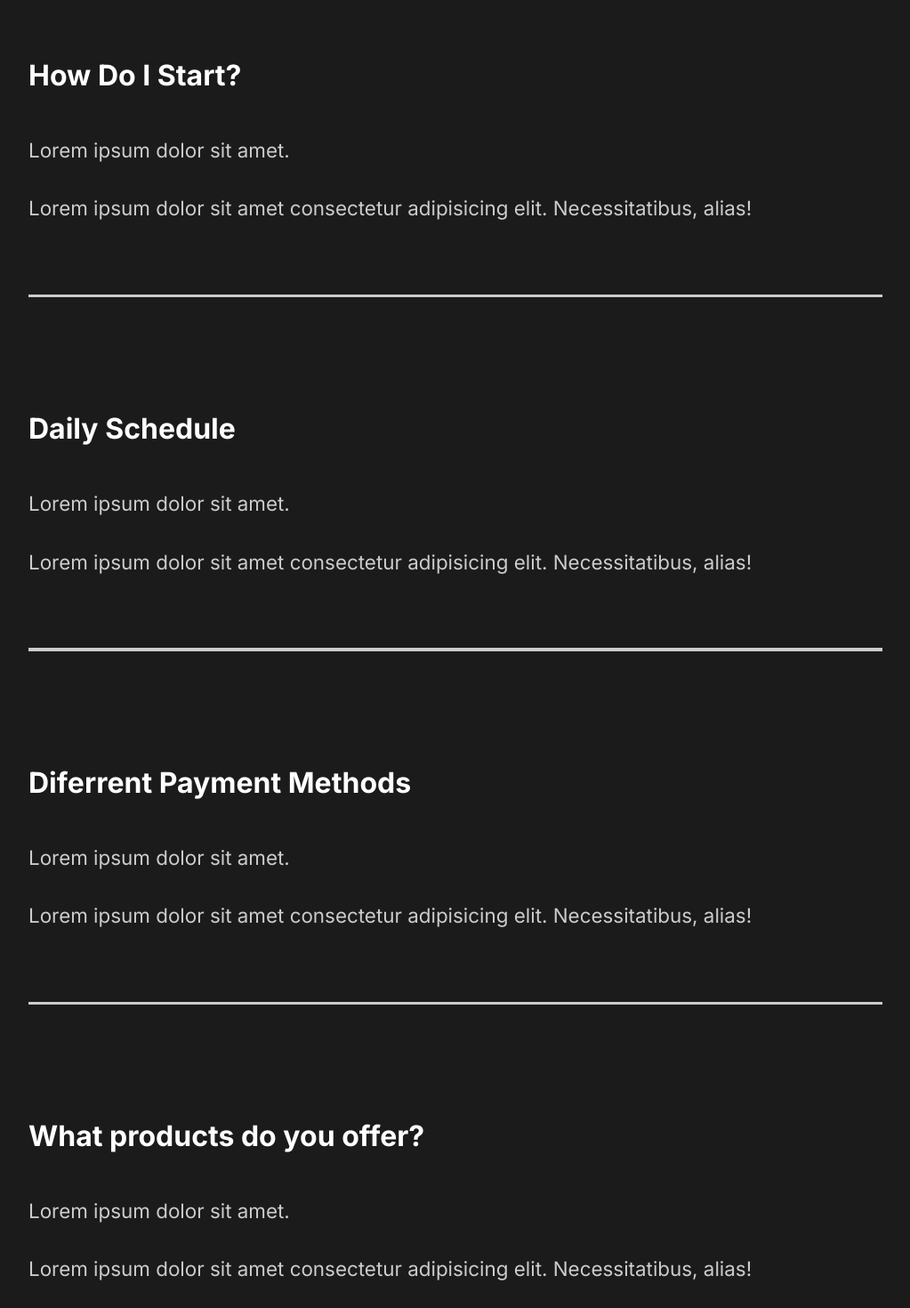
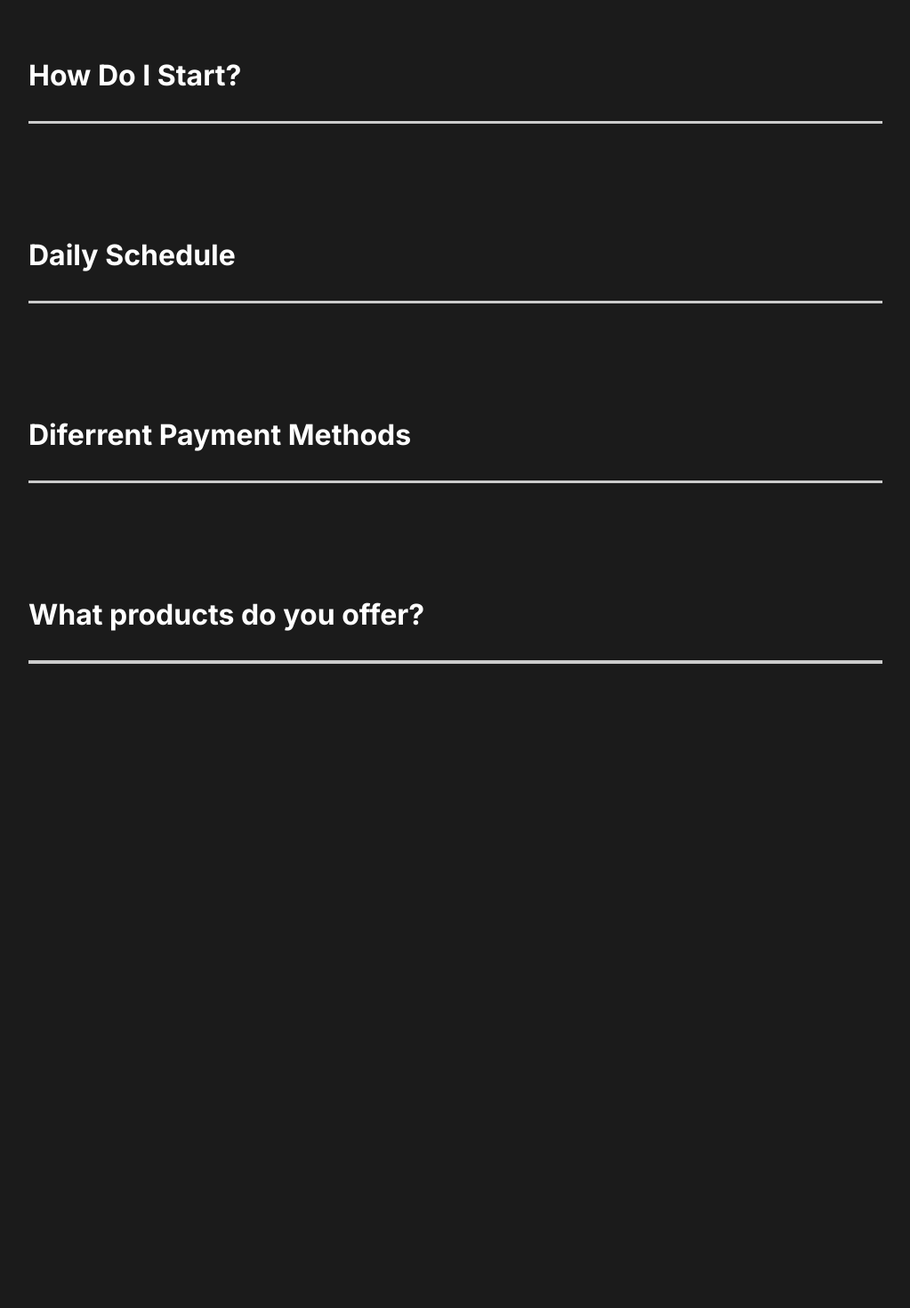
Before and after one commit to mapper895/the-creative-react-course-capture, a React (Create React App) app: page / in a window 1280 px wide. Shown: the part 2400-3870 px from the top of the page at 89% size, without its empty margins (128-1151 px from the left). After the commit the page ends 3306 px from the top, so only its background shows below. Built offline with nearby package versions, Linux system fonts and the light colour scheme.

Commit message:
18. Faq Animation

```diff
--- a/src/components/FaqSection.js
+++ b/src/components/FaqSection.js
@@ -3,6 +3,7 @@ import React from "react";
 import styled from "styled-components";
 import { About } from "../styles";
 import Toggle from "./Toggle";
+import { AnimateSharedLayout } from "framer-motion";
 
 const FaqSection = () => {
   return (
@@ -10,9 +11,8 @@ const FaqSection = () => {
       <h2>
         Any Questions <span>FAQ</span>{" "}
       </h2>
-      <Toggle>
-        <div className="question">
-          <h4>How Do I Start?</h4>
+      <AnimateSharedLayout>
+        <Toggle title="How Do I Start?">
           <div className="answer">
             <p>Lorem ipsum dolor sit amet.</p>
             <p>
@@ -20,12 +20,17 @@ const FaqSection = () => {
               Necessitatibus, alias!
             </p>
           </div>
-          <div className="faq-line"></div>
+        </Toggle>
+        <Toggle title="Daily Schedule">
+          <div className="question">
+            <p>Lorem ipsum dolor sit amet.</p>
+            <p>
+              Lorem ipsum dolor sit amet consectetur adipisicing elit.
+              Necessitatibus, alias!
+            </p>
           </div>
         </Toggle>
-      <Toggle>
-        <div className="question">
-          <h4>Daily Schedule</h4>
+        <Toggle title="Diferrent Payment Methods">
           <div className="answer">
             <p>Lorem ipsum dolor sit amet.</p>
             <p>
@@ -33,11 +38,8 @@ const FaqSection = () => {
               Necessitatibus, alias!
             </p>
           </div>
-          <div className="faq-line"></div>
-        </div>
         </Toggle>
-      <div className="question">
-        <h4>Diferrent Payment Methods</h4>
+        <Toggle title="What products do you offer?">
           <div className="answer">
             <p>Lorem ipsum dolor sit amet.</p>
             <p>
@@ -45,18 +47,8 @@ const FaqSection = () => {
               Necessitatibus, alias!
             </p>
           </div>
-        <div className="faq-line"></div>
-      </div>
-      <div className="question">
-        <h4>What products do you offer?</h4>
-        <div className="answer">
-          <p>Lorem ipsum dolor sit amet.</p>
-          <p>
-            Lorem ipsum dolor sit amet consectetur adipisicing elit.
-            Necessitatibus, alias!
-          </p>
-        </div>
-      </div>
+        </Toggle>
+      </AnimateSharedLayout>
     </Faq>
   );
 };
--- a/src/components/Toggle.js
+++ b/src/components/Toggle.js
@@ -1,8 +1,15 @@
 import React, { useState } from "react";
+import { motion } from "framer-motion";
 
-const Toggle = ({ children }) => {
-  const [toggle, setToggle] = useState(true);
-  return <div onClick={() => setToggle(!toggle)}>{toggle ? children : ""}</div>;
+const Toggle = ({ children, title }) => {
+  const [toggle, setToggle] = useState(false);
+  return (
+    <motion.div layout className="question" onClick={() => setToggle(!toggle)}>
+      <motion.h4 layout>{title}</motion.h4>
+      {toggle ? children : ""}
+      <div className="faq-line"></div>
+    </motion.div>
+  );
 };
 
 export default Toggle;
```
Also changed, not shown: 1 other file (tests, documents, lock files or other folders). Lines whose indentation alone changed are shown as unchanged.
